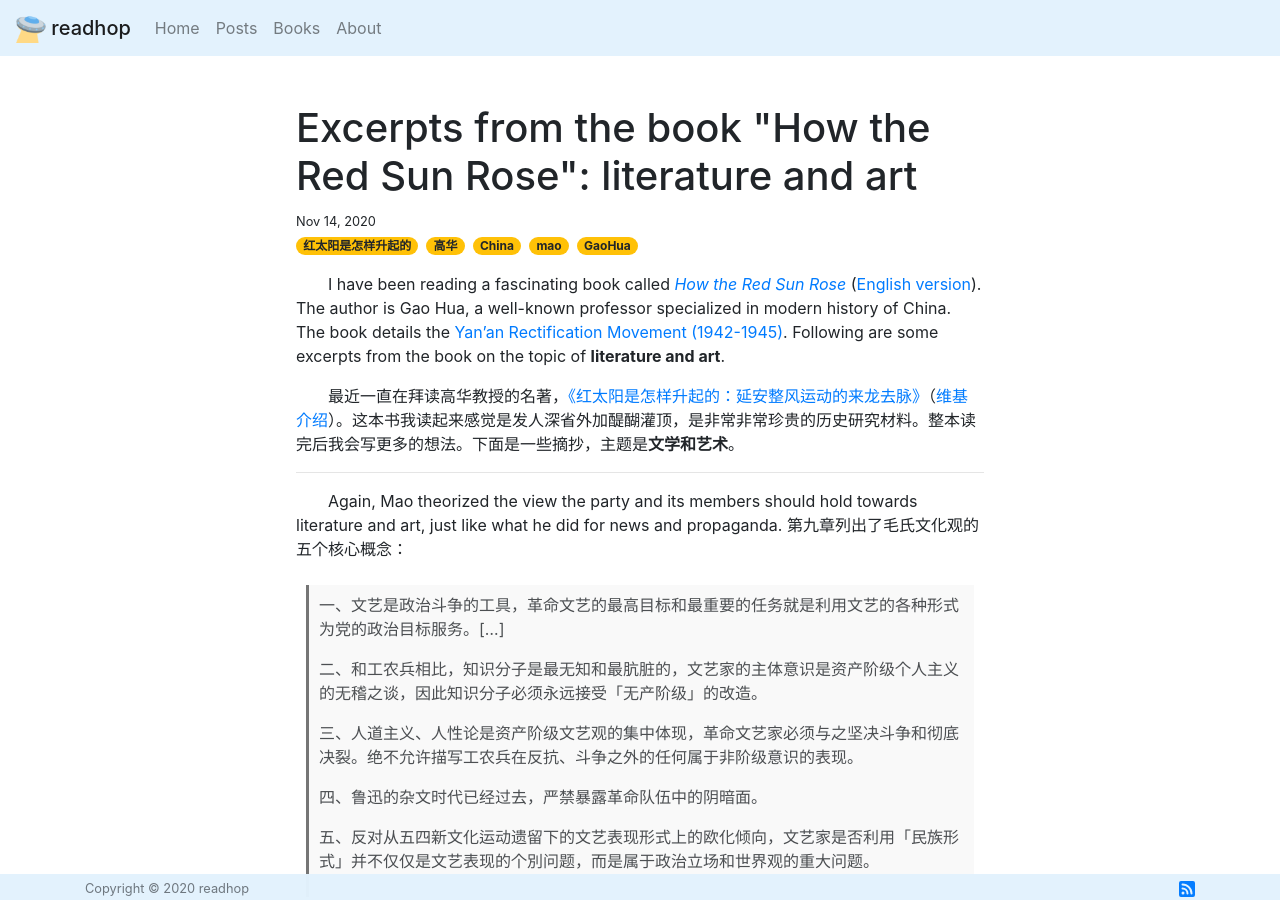
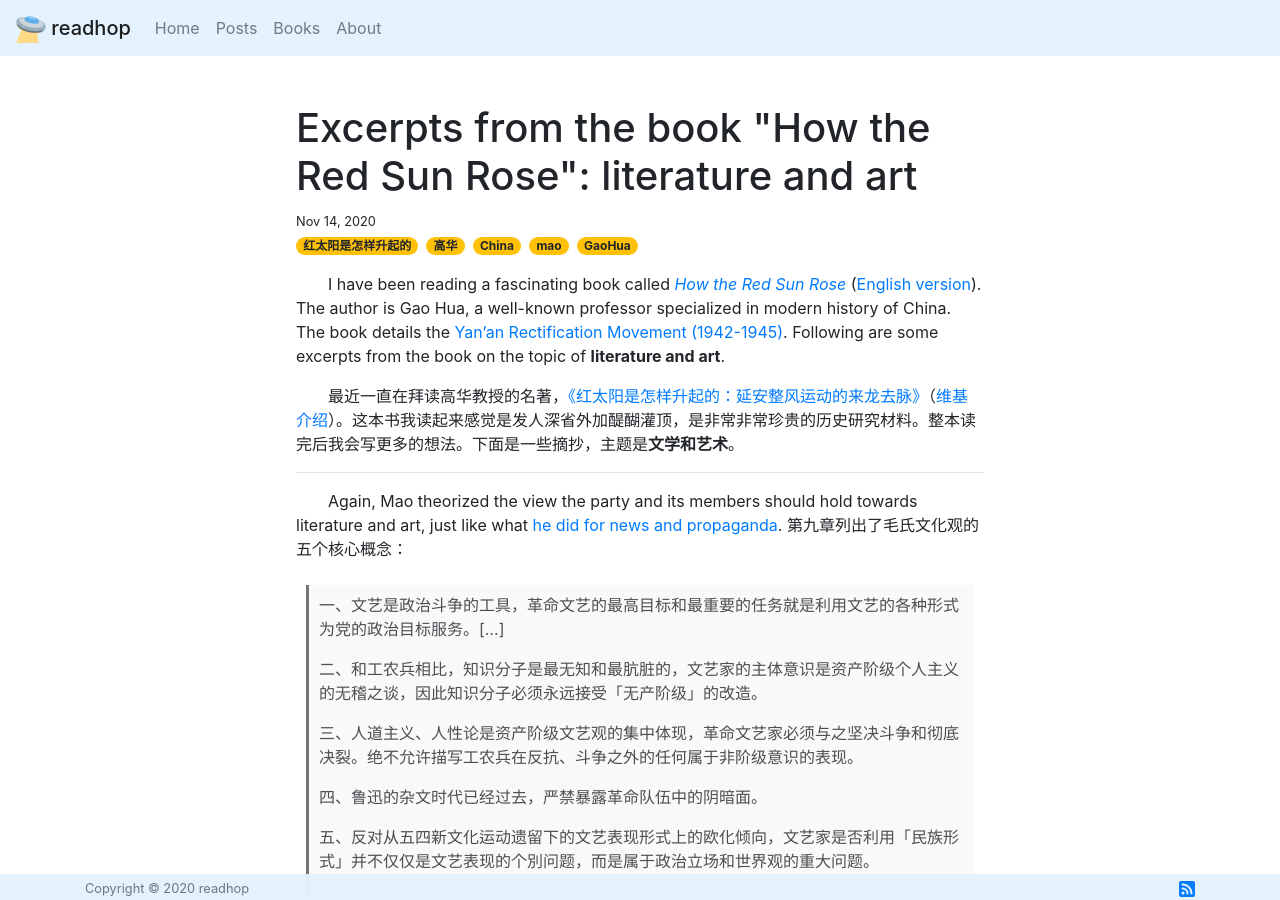
Before and after one commit to robocalpico/robocalpico.github.io, a Jekyll site: the page built from _posts/2020-11-14-excerpts-from-the-book-how-the-red-sun-rose-literature.md, in a window 1280 px wide and 900 px high. Built offline with Jekyll 4.4.1, drawn with Linux system fonts in a browser that asks for light colours; a script that is not in the unit is left out; comment, search, counter and statistics services are not loaded; part of the change alters nothing that is shown.

```diff
--- a/_posts/2020-11-14-excerpts-from-the-book-how-the-red-sun-rose-literature.md
+++ b/_posts/2020-11-14-excerpts-from-the-book-how-the-red-sun-rose-literature.md
@@ -11,7 +11,7 @@ I have been reading a fascinating book called [_How the Red Sun Rose_](https://w
 
 --------
 
-Again, Mao theorized the view the party and its members should hold towards literature and art, just like what he did for news and propaganda. 第九章列出了毛氏文化观的五个核心概念：
+Again, Mao theorized the view the party and its members should hold towards literature and art, just like what [he did for news and propaganda]({% post_url 2020-11-08-excerpts-from-the-book-how-the-red-sun-rose-news-and-propaganda %}). 第九章列出了毛氏文化观的五个核心概念：
 
 > 一、文艺是政治斗争的工具，革命文艺的最高目标和最重要的任务就是利用文艺的各种形式为党的政治目标服务。[…]
 >
```
